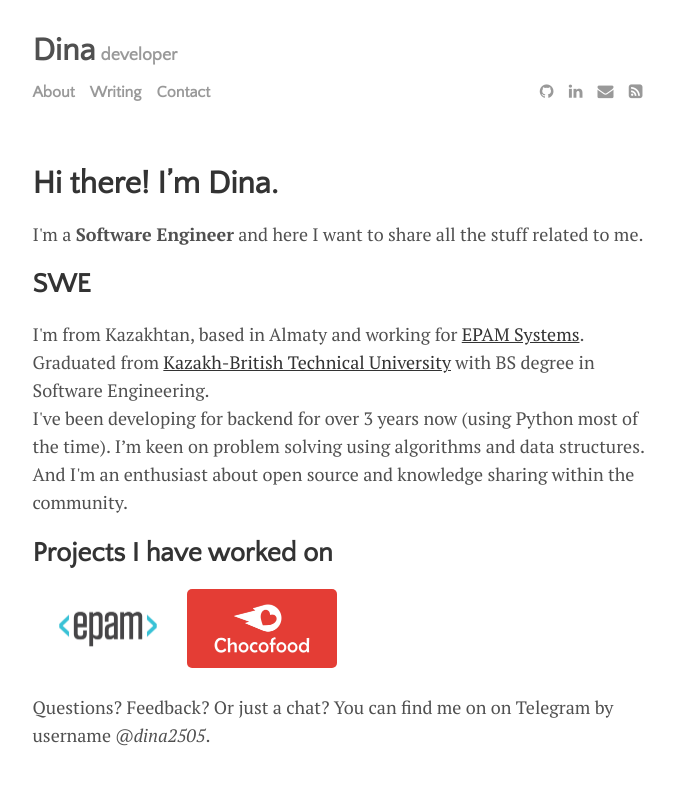
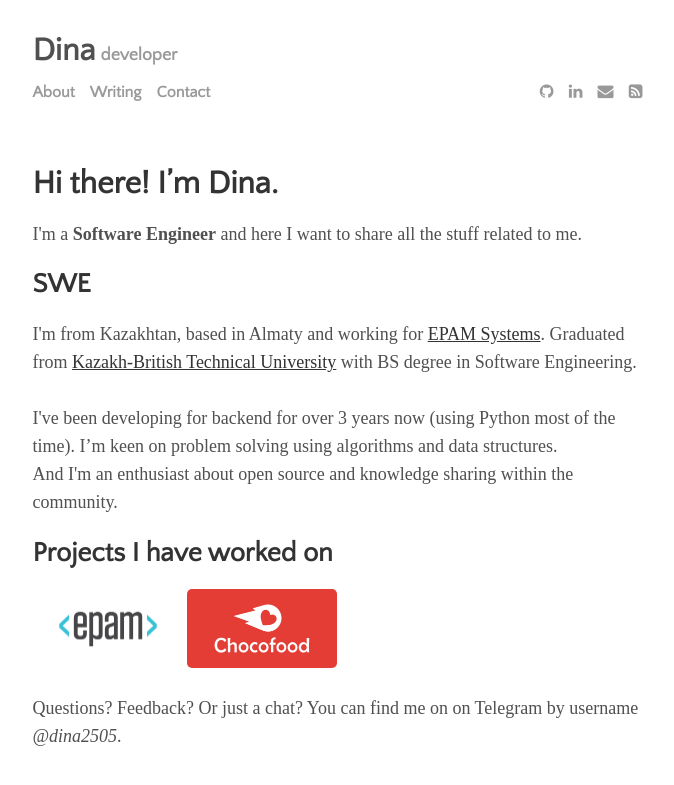
Before and after one commit to ndina/ndina.github.io, a Jekyll site: the page built from index.html, in a window 1280 px wide. Shown: the top 785 px of the page, without its empty margins (300-974 px from the left). Built offline with Jekyll 4.4.1, drawn with Linux system fonts in a browser that asks for light colours; the list of posts is cut into pages by our own code.

Commit message:
add main page

```diff
--- a/_layouts/main.html
+++ b/_layouts/main.html
@@ -1,7 +1,7 @@
 ---
 layout: default
 ---
-
+<body>
     <h1>Hi there! I’m Dina.</h1>
 
 
@@ -13,6 +13,7 @@
         Graduated from <a href="https://kbtu.edu.kz/en/">Kazakh-British Technical University</a> with BS degree in Software Engineering.
 
     </p1>
+    <br>
     <br>
     <p1>
         I've been developing for backend for over 3 years now (using Python most of the time). I’m keen on problem solving using algorithms and data structures.
@@ -33,6 +34,8 @@
     </p>
 
     Questions? Feedback? Or just a chat? You can find me on on Telegram by username <i>@dina2505</i>.
+</body>
+
 
 <style>
     a:hover {
@@ -40,3 +43,6 @@
       background-color: transparent;
       text-decoration: underline;
     }
+    body {
+      font-family: 'Times New Roman', serif;
+    }
```
Lines whose indentation alone changed are shown as unchanged.
